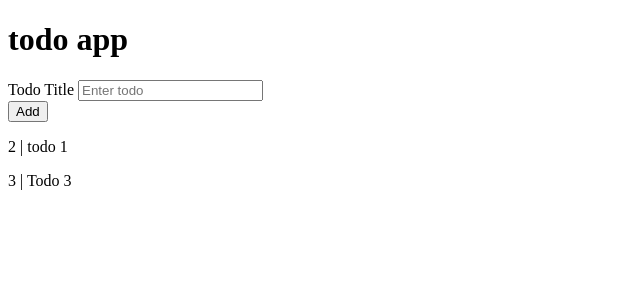
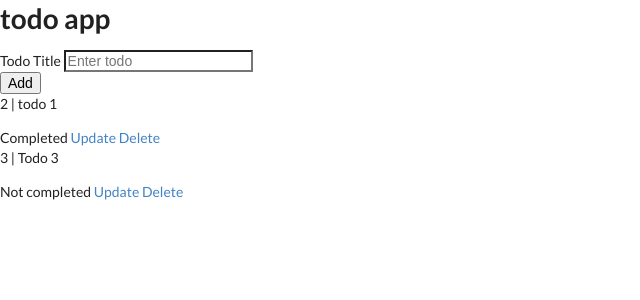
Before and after one commit to Barsu5489/Procrastination, a Flask app: page / in a window 1280 px wide. Shown: the top 300 px of the page, without its empty margins (0-640 px from the left). Run offline with Flask 3, Linux system fonts and the light colour scheme; data comes from the database, SQL or seed files in the repository; both versions use the stored data as it was after the commit; some libraries are stand-ins or nearby versions.

Commit message:
add, update, delete

```diff
--- a/app.py
+++ b/app.py
@@ -1,4 +1,4 @@
-from flask import Flask, render_template
+from flask import Flask, render_template, request, redirect, url_for
 from flask_sqlalchemy import SQLAlchemy
 
 app = Flask(__name__)
@@ -11,13 +11,37 @@ class Todo(db.Model):
     title = db.Column(db.String(100))
     complete = db.Column(db.Boolean)
 
-@app.route('/')
+@app.route("/")
 def index():
     #
     todo_list = Todo.query.all()
     print(todo_list)
     return render_template('base.html', todo_list=todo_list)
 
+@app.route("/add", methods=["POST"])
+def add():
+    #add new item
+    title = request.form.get("title")
+    new_todo = Todo(title=title, complete=False)
+    db.session.add(new_todo)
+    db.session.commit()
+    return redirect(url_for("index"))
+
+@app.route("/update/<int:todo_id>")
+def update(todo_id):
+    # Update item
+    todo = Todo.query.filter_by(id=todo_id).first()
+    todo.complete = not todo.complete
+    db.session.commit()
+    return redirect(url_for("index"))
+
+@app.route("/delete/<int:todo_id>")
+def delete(todo_id):
+    # Update item
+    todo = Todo.query.filter_by(id=todo_id).first()
+    db.session.delete(todo)
+    db.session.commit()
+    return redirect(url_for("index"))
 
 if __name__ == "__main__":
     with app.app_context():
--- a/templates/base.html
+++ b/templates/base.html
@@ -8,11 +8,15 @@
         <meta name="description" content="">
         <meta name="viewport" content="width=device-width, initial-scale=1">
         <link rel="stylesheet" href="">
+        <title>Todo </title>
+        <link rel="stylesheet" href="https://cdn.jsdelivr.net/npm/semantic-ui@2.5.0/dist/semantic.min.css">
+<script src="https://cdn.jsdelivr.net/npm/semantic-ui@2.5.0/dist/semantic.min.js"></script>
     </head>
+
     <body>
 
     <h1>todo app</h1>
-    <form action="">
+    <form action="/add" method="post">
         <div>
         <label for="title"> Todo Title</label>
         <input type="text" name="title" placeholder="Enter todo">
@@ -22,6 +26,14 @@
          </form>
          {% for todo in todo_list %}
             <p> {{todo.id}} | {{todo.title}} </p>
+            {% if todo.complete == False %}
+            <span> Not completed </span>
+            {% else %}
+            <span> Completed </span>
+            {% endif %}
+            <a href="/update/{{todo.id}}"> Update</a>
+            <a href="/delete/{{todo.id}}"> Delete</a>
+
          {% endfor %}
 
     </body>
```
Also changed, not shown: instance/db.sqlite.
